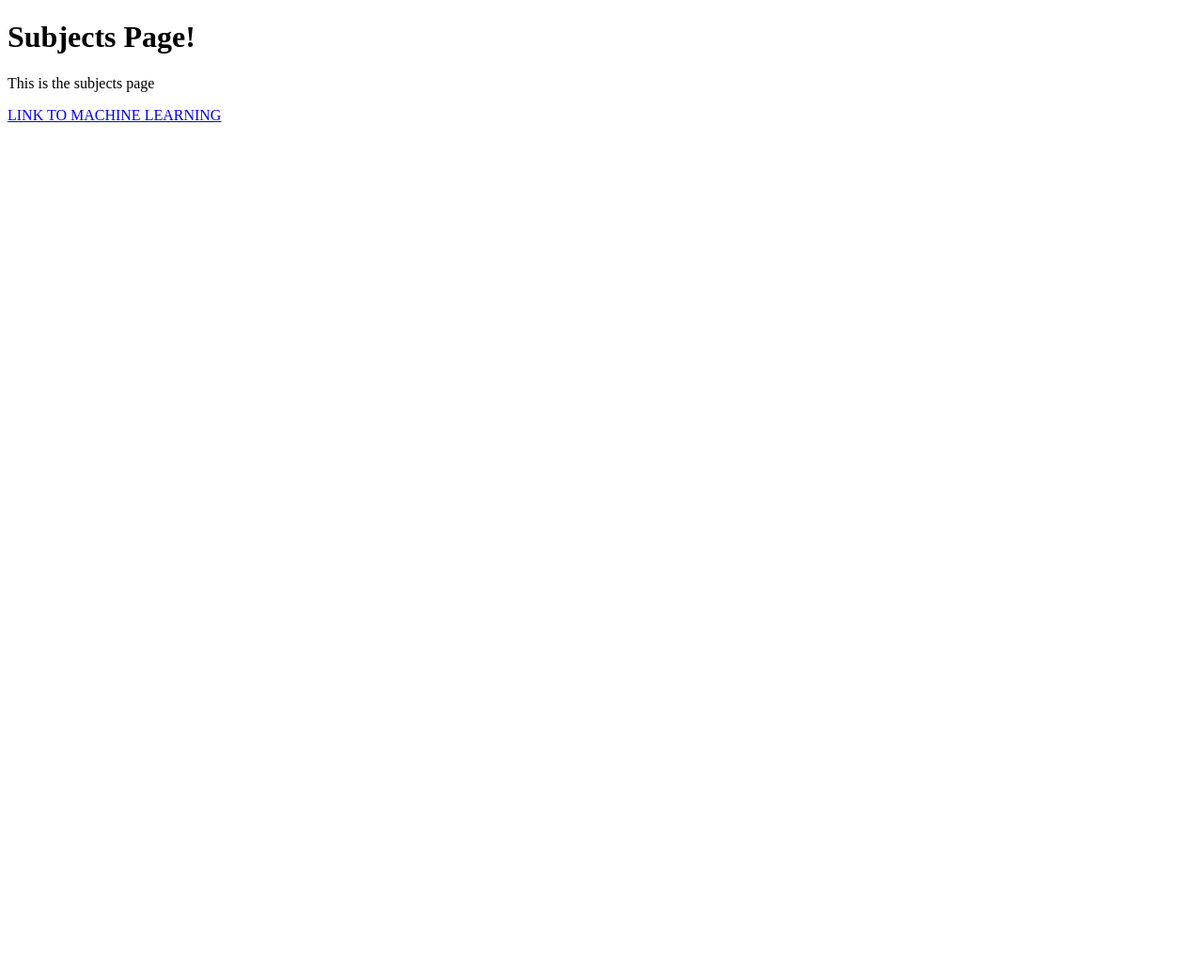
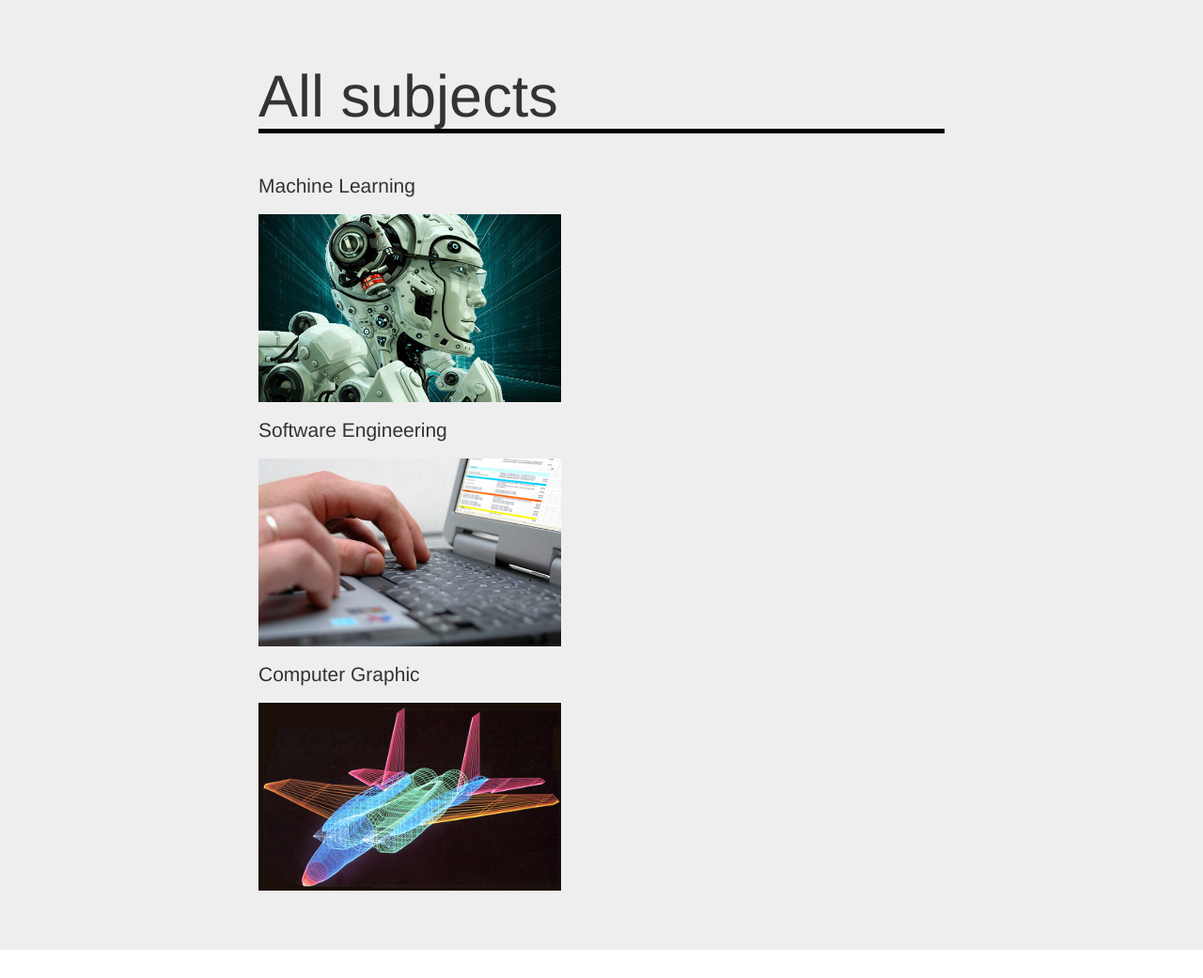
Before and after one commit to mkachuee/PlainYogurt, a Django app: template MainProject/subjects/templates/subjects/subjects.html in a window 1280 px wide. Shown: the whole page at 94% size. Before the commit the page ends 130 px from the top, so only its background shows below. Run offline with Django 3.2, Linux system fonts and the light colour scheme; the template is opened without the code that fills it, so the values that code supplies are empty; some libraries are stand-ins or nearby versions.

Commit message:
Update Subject page

```diff
--- a/MainProject/createAccount/templates/createAccount/createAccount.html
+++ b/MainProject/createAccount/templates/createAccount/createAccount.html
@@ -24,11 +24,6 @@
             <input type='text' name='Username' id='username'>
         </div>
         <div class="form-group">
-            <label for='email'>Email</label>
-            <br>
-            <input type='text' name='Email' id='email'>
-        </div>
-        <div class="form-group">
             <label for='password'>Password</label>
             <br>
             <input type='password' name='Password' id='password'>
--- a/MainProject/home/templates/home/index.html
+++ b/MainProject/home/templates/home/index.html
@@ -323,7 +323,7 @@
                     <div class="team-member">
                         <img src="{% static 'home/img/team/vu.jpg' %}" class="img-responsive img-circle" alt="">
                         <h4>Vu Cu</h4>
-                        <p class="text-muted">Mascot</p>
+                        <p class="text-muted">Frontend Developer</p>
                         <ul class="list-inline social-buttons">
                             <li><a href="#"><i class="fa fa-twitter"></i></a>
                             </li>
--- a/MainProject/subjects/templates/subjects/subjects.html
+++ b/MainProject/subjects/templates/subjects/subjects.html
@@ -1,12 +1,42 @@
 <!DOCTYPE html>
+{% load static %}
 <html>
- <head>
-  <title> Subjects </title>
- </head>
+<head>
+    <title> Subjects </title>
 
- <body>
- <h1> Subjects Page! </h1>
- <p> This is the subjects page </p>
- <a href = "{% url 'allSubjects'%}MachineLearning">LINK TO MACHINE LEARNING</a>
- </body>
+    <!-- Vendor  -->
+    <link href="https://maxcdn.bootstrapcdn.com/bootstrap/3.3.7/css/bootstrap.min.css" rel="stylesheet">
+    <link href="https://maxcdn.bootstrapcdn.com/font-awesome/4.7.0/css/font-awesome.min.css" rel="stylesheet">
+
+</head>
+<body>
+<div>
+    <div class="jumbotron">
+        <div class="container">
+            <div class="col-sm-8 col-sm-offset-2">
+                <h1 style="border-bottom: 5px solid black;">All subjects</h1>
+                <hr>
+                <div class="form-group">
+                    <p>Machine Learning</p>
+                    <a href="{% url 'allSubjects'%}MachineLearning">
+                        <img src="{% static 'subjects/img/MachineLearning.jpg' %}" width="322" height="200">
+                    </a>
+                </div>
+                <div class="form-group">
+                    <p>Software Engineering</p>
+                    <a href="">
+                        <img src="{% static 'subjects/img/SoftwareDesign.jpg' %}" width="322" height="200">
+                    </a>
+                </div>
+                <div class="form-group">
+                    <p>Computer Graphic</p>
+                    <a href="">
+                        <img src="{% static 'subjects/img/ComputerGraphic.jpg' %}" width="322" height="200">
+                    </a>
+                </div>
+            </div>
+        </div>
+    </div>
+</div>
+</body>
 </html>
```
Also changed, not shown: MainProject/subjects/static/subjects/img/ComputerGraphic.jpg (added), MainProject/subjects/static/subjects/img/MachineLearning.jpg (added), MainProject/subjects/static/subjects/img/SoftwareDesign.jpg (added).
